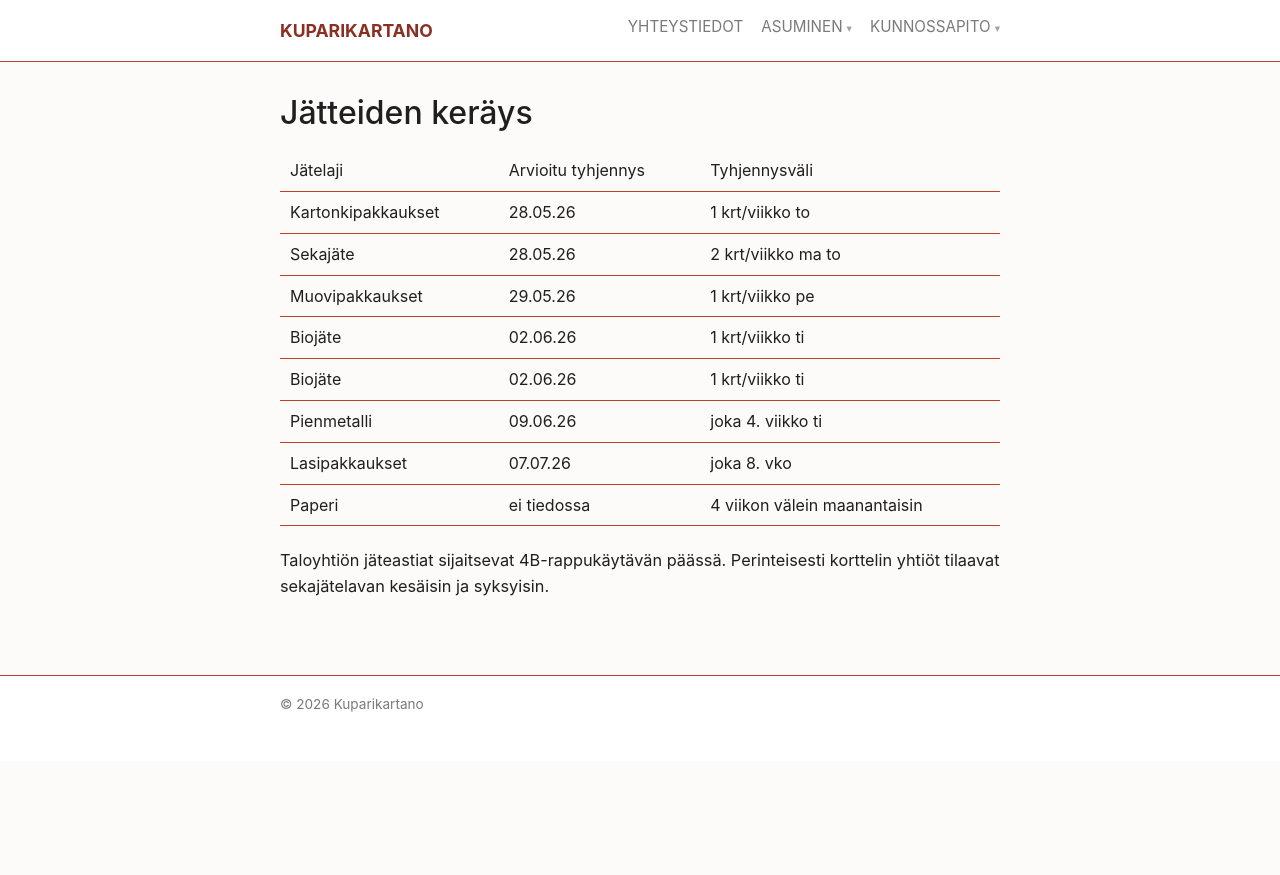
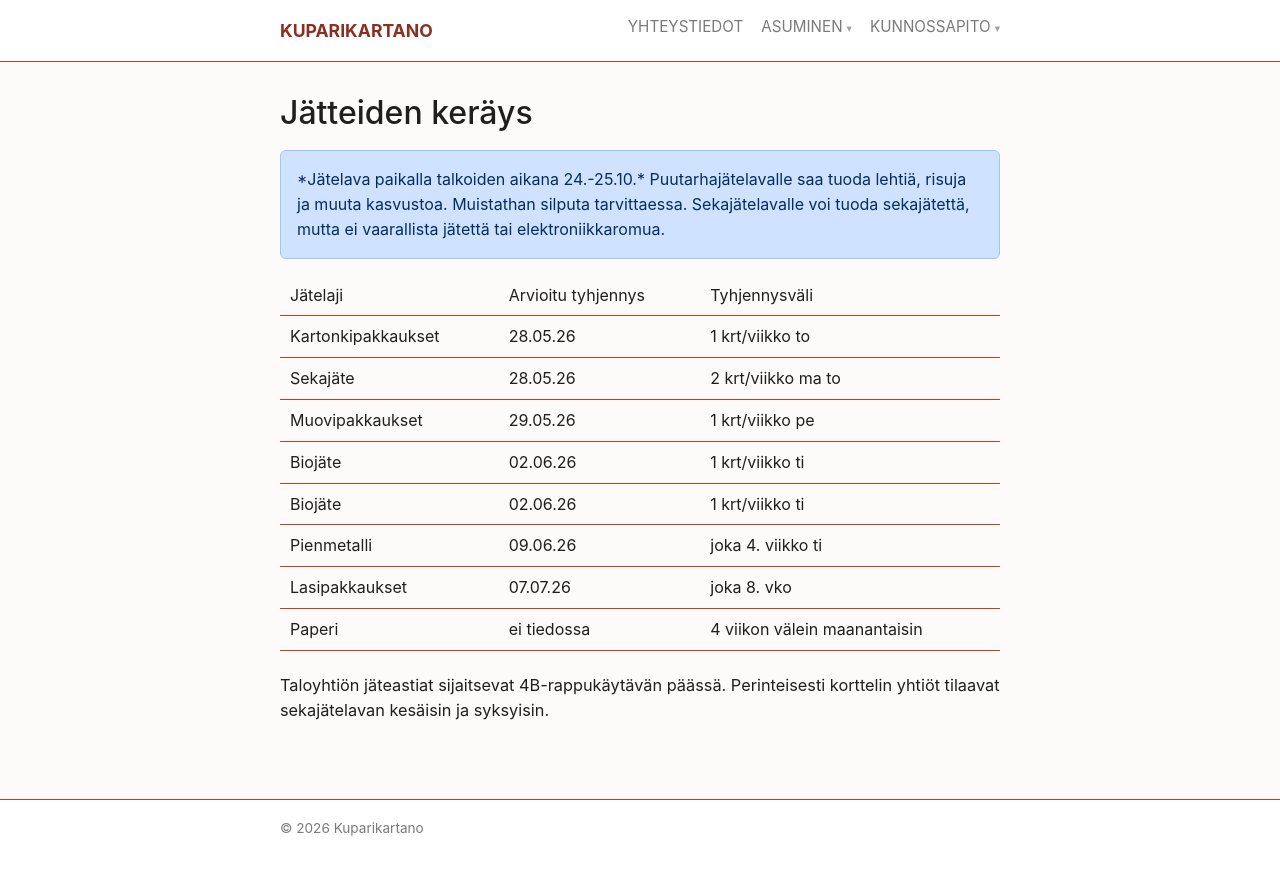
Before and after one commit to kuparikartano/kuparikartano.github.io, a Jekyll site: the page built from content/asuminen/jate.md, in a window 1280 px wide. Shown: the top 875 px of the page. Built offline with Jekyll 4.4.1, drawn with Linux system fonts in a browser that asks for light colours.

Commit message:
Huomautus jätelavoista lisätty.

```diff
--- a/content/asuminen/jate.md
+++ b/content/asuminen/jate.md
@@ -4,6 +4,12 @@ title: Jätteiden keräys
 permalink: /jate-kerays
 ---
 
+<div class="alert alert-primary" role="alert">
+*Jätelava paikalla talkoiden aikana 24.-25.10.*
+
+Puutarhajätelavalle saa tuoda lehtiä, risuja ja muuta kasvustoa. Muistathan silputa tarvittaessa.
+Sekajätelavalle voi tuoda sekajätettä, mutta ei vaarallista jätettä tai elektroniikkaromua.
+</div>
 
 {% assign containers = site.data.trash.containers %}
 {% if containers and containers.size > 0 %}
```
